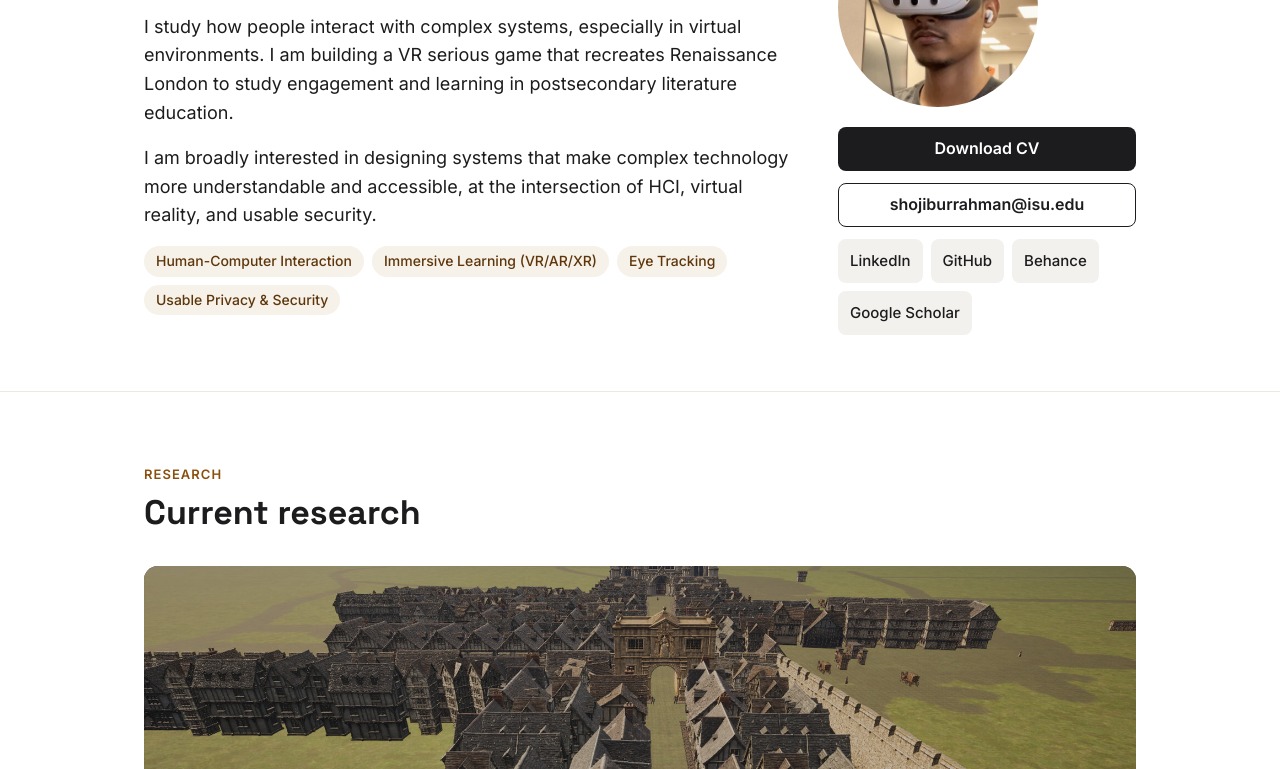
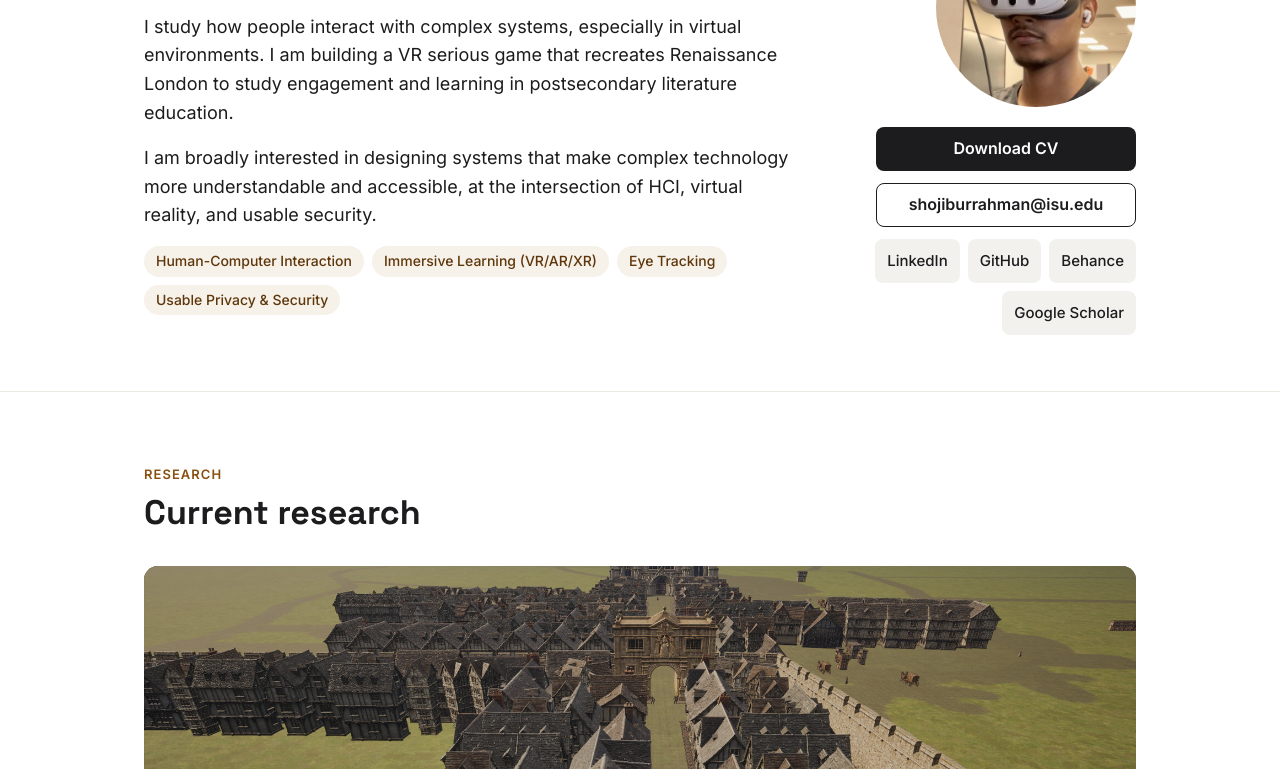
Before and after one commit to Shojiburman/Shojiburman.github.io, a plain HTML site: page index.html in a window 1280 px wide. Shown: the part 230-999 px from the top of the page. Drawn offline with Linux system fonts and the light colour scheme.

Commit message:
Add files via upload

```diff
--- a/index.html
+++ b/index.html
@@ -27,7 +27,9 @@ nav ul a:hover{background:#f3f1ed;color:#1c1c1e}
 .intro{padding:72px 0 56px;border-bottom:1px solid #ece9e3}
 .intro .wrap{display:flex;flex-wrap:wrap;gap:40px;align-items:flex-start}
 .intro-text{flex:3 1 480px;min-width:0}
-.intro-side{flex:1 1 240px;min-width:0;display:flex;flex-direction:column;gap:12px}
+.intro-side{flex:1 1 240px;min-width:0;display:flex;flex-direction:column;gap:12px;align-items:flex-end;text-align:right}
+.intro-side .links{justify-content:flex-end}
+.intro-side .btn{width:260px}
 .intro h1{margin:0 0 8px;font-size:48px;line-height:1.1}
 .role{margin:0 0 24px;font-size:19px;color:#55524d}
 .intro p{margin:0 0 16px;font-size:18px}
```
